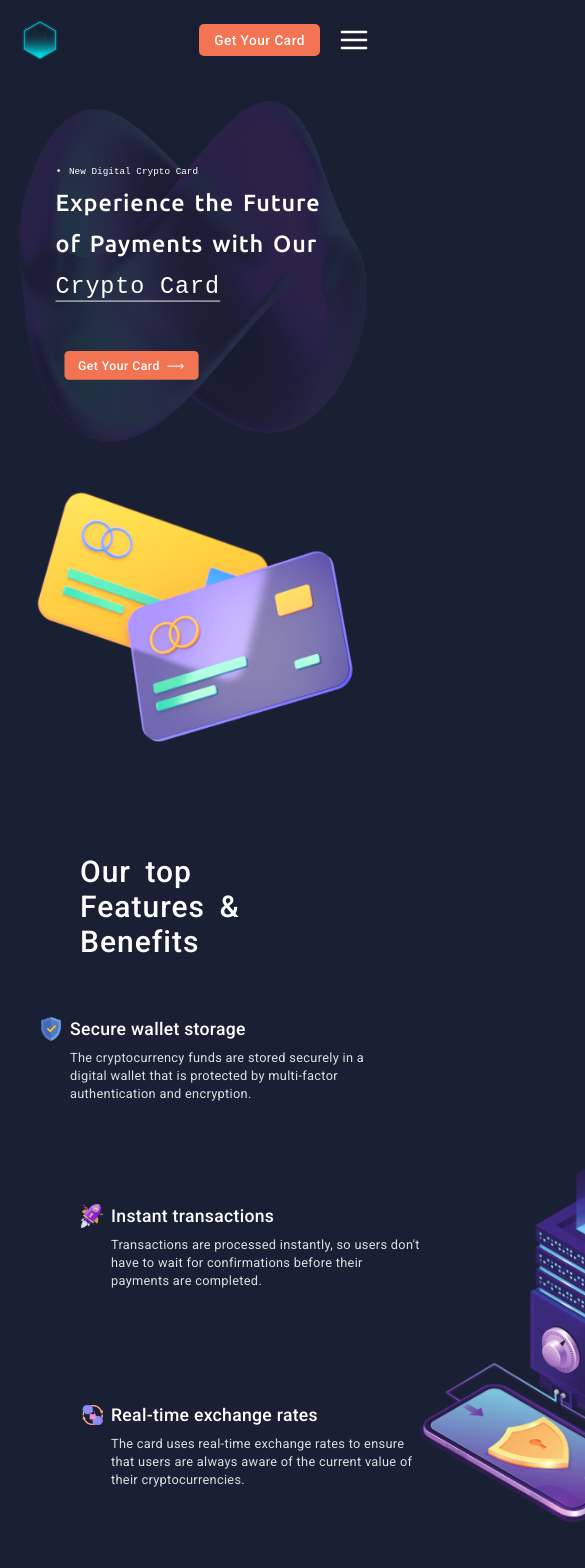
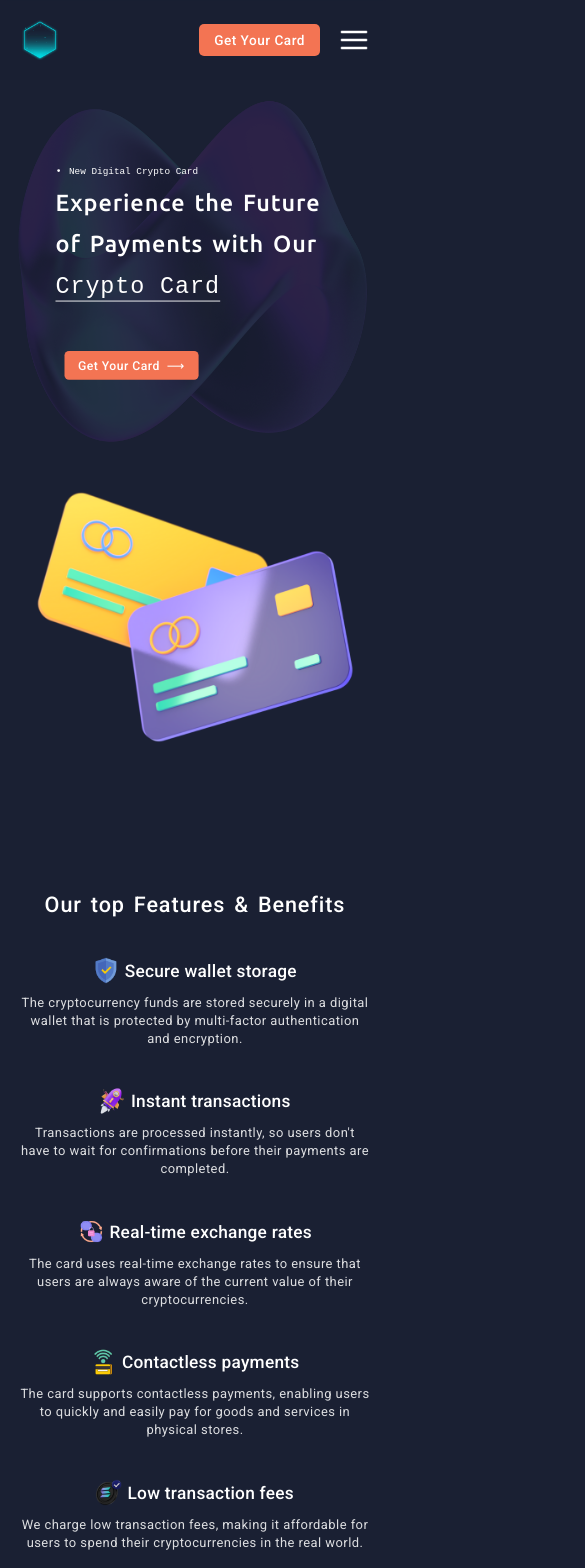
Before and after one commit to pixfuser/PIXFUSER-Web, a React (Create React App) app: page / in a window 390 px wide. Shown: the top 1568 px of the page, 585 px wide, since content can reach past the window. Built offline with nearby package versions, Linux system fonts and the light colour scheme; no server answers.

Commit message:
Improved Features responsiveness

```diff
--- a/src/Components/CSS/features.css
+++ b/src/Components/CSS/features.css
@@ -72,3 +72,71 @@
 #feature_box > img {
   width: 380px;
 }
+
+@media only screen and (max-width: 1145px) {
+  #features {
+    padding: 40px 0;
+    transform: scale(0.9);
+  }
+
+  #feature_box > img {
+    width: 320px;
+  }
+}
+
+@media only screen and (max-width: 990px) {
+  #features {
+    align-items: start;
+  }
+
+  #features h1 {
+    font-size: 24px;
+    text-align: center;
+    width: 100%;
+    word-spacing: 3px;
+  }
+
+  .feature {
+    align-items: center;
+    display: flex;
+    flex-direction: column;
+    width: 100%;
+  }
+
+  .feature_title img {
+    width: 28px;
+  }
+
+  .feature_title h2 {
+    font-size: 1.2em;
+  }
+
+  .feature p {
+    font-size: 0.9em;
+    letter-spacing: 0.5px;
+    line-height: 20px;
+    text-align: center;
+    max-width: 600px;
+    margin-left: 0;
+    margin-top: 12px;
+  }
+
+  #features > .feature {
+    margin: 45px 0;
+  }
+
+  #feature_box {
+    flex-direction: column;
+    row-gap: 45px;
+    width: 100%;
+  }
+
+  #feature_box > img {
+    display: none;
+  }
+
+  #feature_box > div {
+    row-gap: 45px;
+    height: fit-content;
+  }
+}
```
